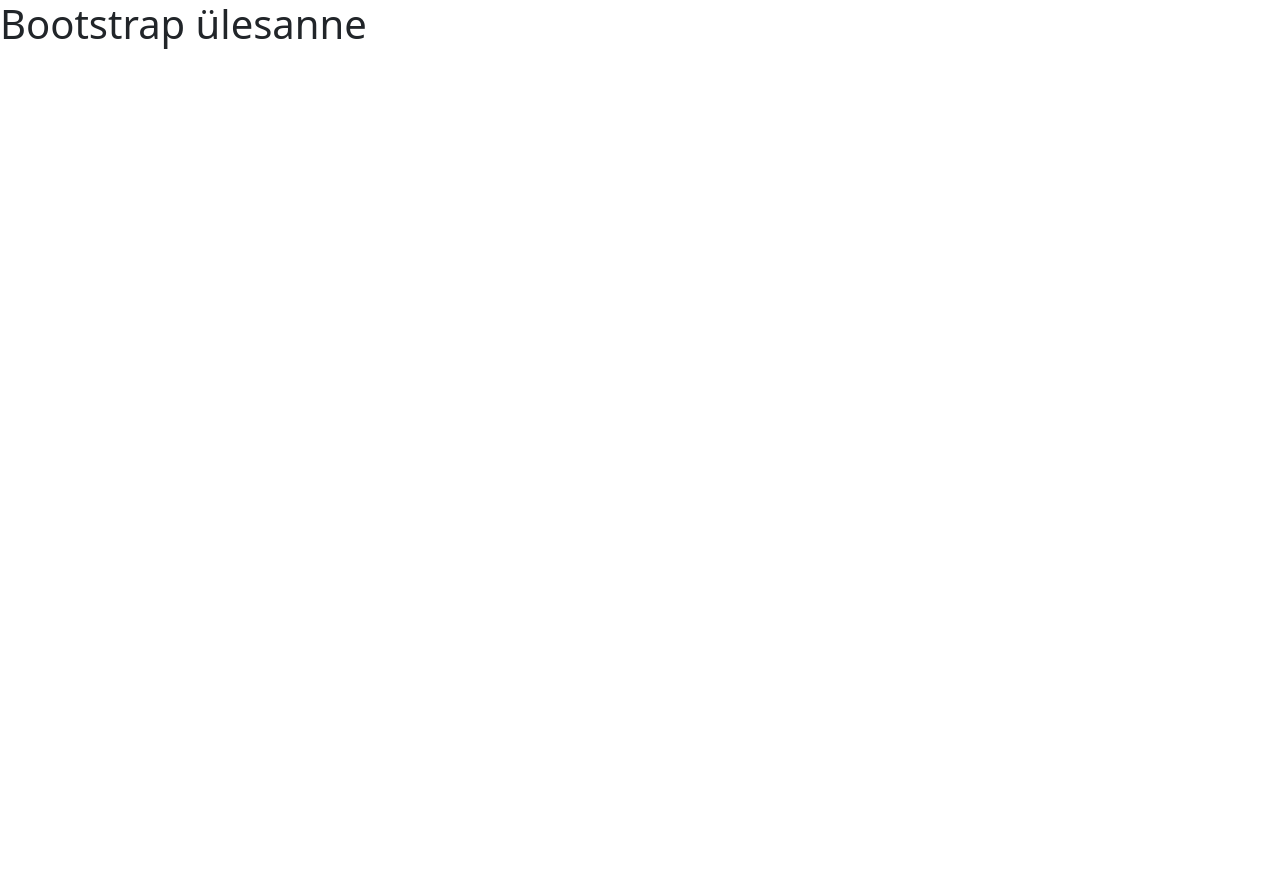
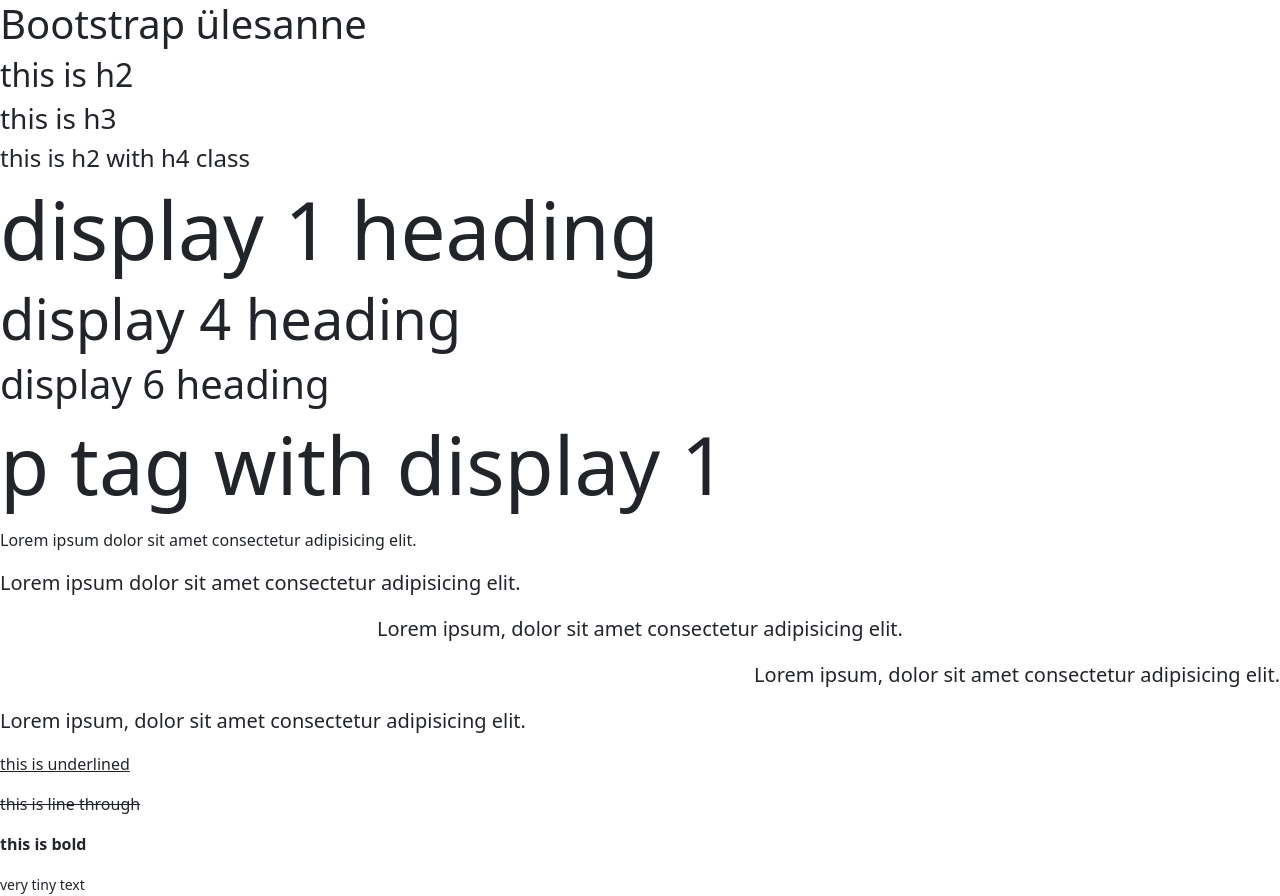
Before and after one commit to kadivo/bootstrap5, a plain HTML site: page index.html in a window 1280 px wide. Before the commit the page ends 800 px from the top, so only its background shows below. Drawn offline with nearby package versions, Linux system fonts and the light colour scheme.

Commit message:
tekstiharjutused

```diff
--- a/index.html
+++ b/index.html
@@ -12,8 +12,38 @@
     <title>Bootstrap 5</title>
   </head>
   <body>
+    <!-- heading tags -->
     <h1>Bootstrap ülesanne</h1>
+    <h2>this is h2</h2>
+    <h3>this is h3</h3>
+    <h2 class="h4">this is h2 with h4 class</h2>
 
+    <!-- display headings -->
+    <h1 class="display-1">display 1 heading</h1>
+    <h1 class="display-4">display 4 heading</h1>
+    <h1 class="display-6">display 6 heading</h1>
+    <p class="display-1">p tag with display 1</p>
+
+    <!-- lead text and alignment -->
+    <p>Lorem ipsum dolor sit amet consectetur adipisicing elit.</p>
+    <p class="lead">Lorem ipsum dolor sit amet consectetur adipisicing elit.</p>
+    <p class="lead text-center">
+      Lorem ipsum, dolor sit amet consectetur adipisicing elit.
+    </p>
+    <p class="lead text-end">
+      Lorem ipsum, dolor sit amet consectetur adipisicing elit.
+    </p>
+    <p class="lead text-start">
+      Lorem ipsum, dolor sit amet consectetur adipisicing elit.
+    </p>
+
+    <!-- text decoration and font weirght -->
+    <p class="text-decoration-underline">this is underlined</p>
+    <p class="text-decoration-line-through">this is line through</p>
+    <p class="fw-bold">this is bold</p>
+    <small>very tiny text</small>
+
+    <!-- script -->
     <script
       src="https://cdn.jsdelivr.net/npm/bootstrap@5.0.2/dist/js/bootstrap.bundle.min.js"
       integrity="sha384-MrcW6ZMFYlzcLA8Nl+NtUVF0sA7MsXsP1UyJoMp4YLEuNSfAP+JcXn/tWtIaxVXM"
```
